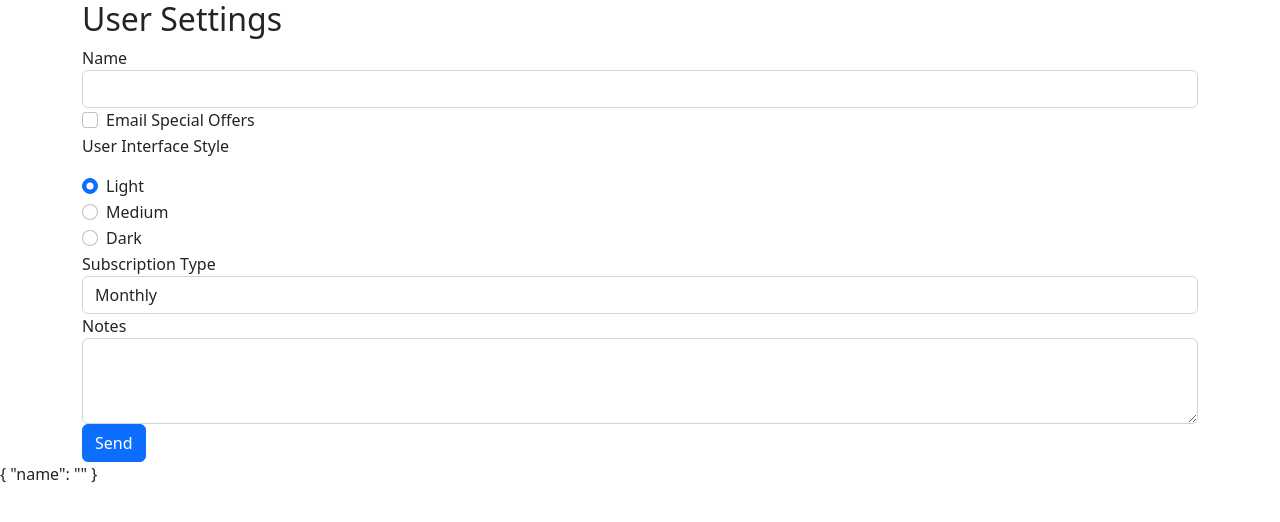
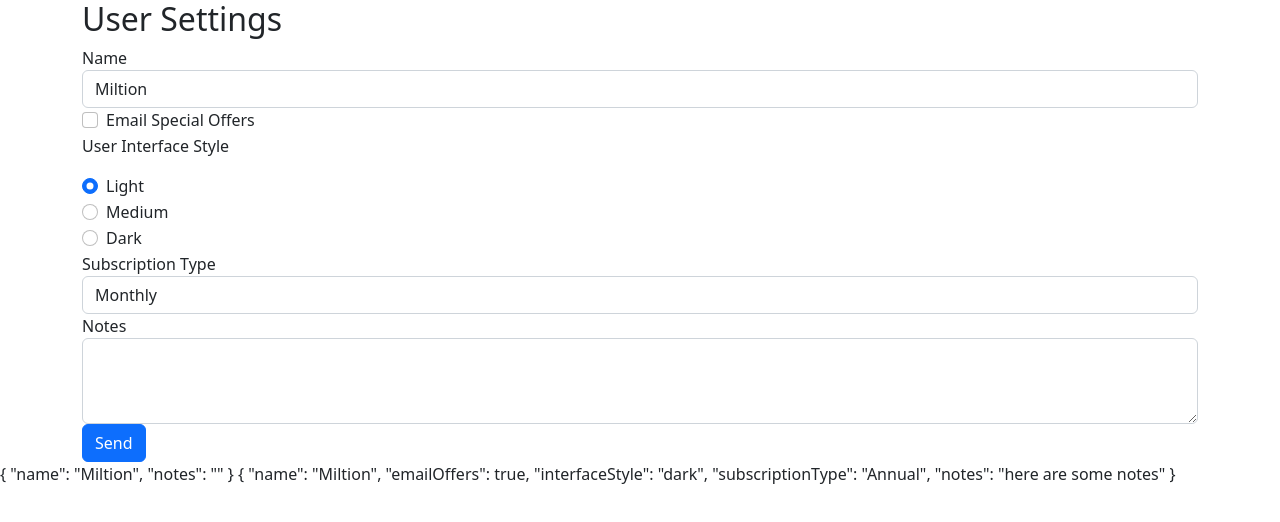
Before and after one commit to kapilghimire/ng-form, an Angular app: page / in a window 1280 px wide. Shown: the top 522 px of the page. Built offline with nearby package versions, Linux system fonts and the light colour scheme.

Commit message:
implemented template and ngModel two way binding

```diff
--- /dev/null
+++ b/src/app/data/user-settings.ts
@@ -0,0 +1,7 @@
+export interface UserSettings{
+  name:string,
+  emailOffers:boolean,
+  interfaceStyle:string,
+  subscriptionType:string,
+  notes:string
+}
--- a/src/app/user-settings-form/user-settings-form.component.ts
+++ b/src/app/user-settings-form/user-settings-form.component.ts
@@ -1,4 +1,5 @@
 import { Component } from "@angular/core";
+import { UserSettings } from "../data/user-settings";
 
 @Component({
   selector: 'user-settings-form',
@@ -7,4 +8,14 @@ import { Component } from "@angular/core";
 })
 export class UserSettingsFormComponent {
 
+  userSettings:UserSettings={
+    name:'Miltion',
+    emailOffers:true,
+    interfaceStyle: 'dark',
+    subscriptionType: 'Annual',
+    notes:'here are some notes'
+  }
+
+
+
 }
--- a/src/app/user-settings-form/user-settings-form.html
+++ b/src/app/user-settings-form/user-settings-form.html
@@ -5,7 +5,7 @@
 
     <div class="form-group">
       <label for="name">Name</label>
-      <input id="name" name="name" class="form-control" ngModel/>
+      <input id="name" name="name" class="form-control" [(ngModel)] = "userSettings.name"/>
     </div>
 
     <div class="form-check form-group">
@@ -53,7 +53,7 @@
     <div class="form-group">
       <label for="notes">Notes</label>
       <textarea id="notes" name="notes" class="form-control"
-                rows="3"></textarea>
+                rows="3" ngModel></textarea>
     </div>
 
     <button class="btn btn-primary">Send</button>
@@ -61,3 +61,5 @@
 </div>
 
 {{form.value|json}}
+
+{{userSettings | json}}
```
Also changed, not shown: notes.txt.
